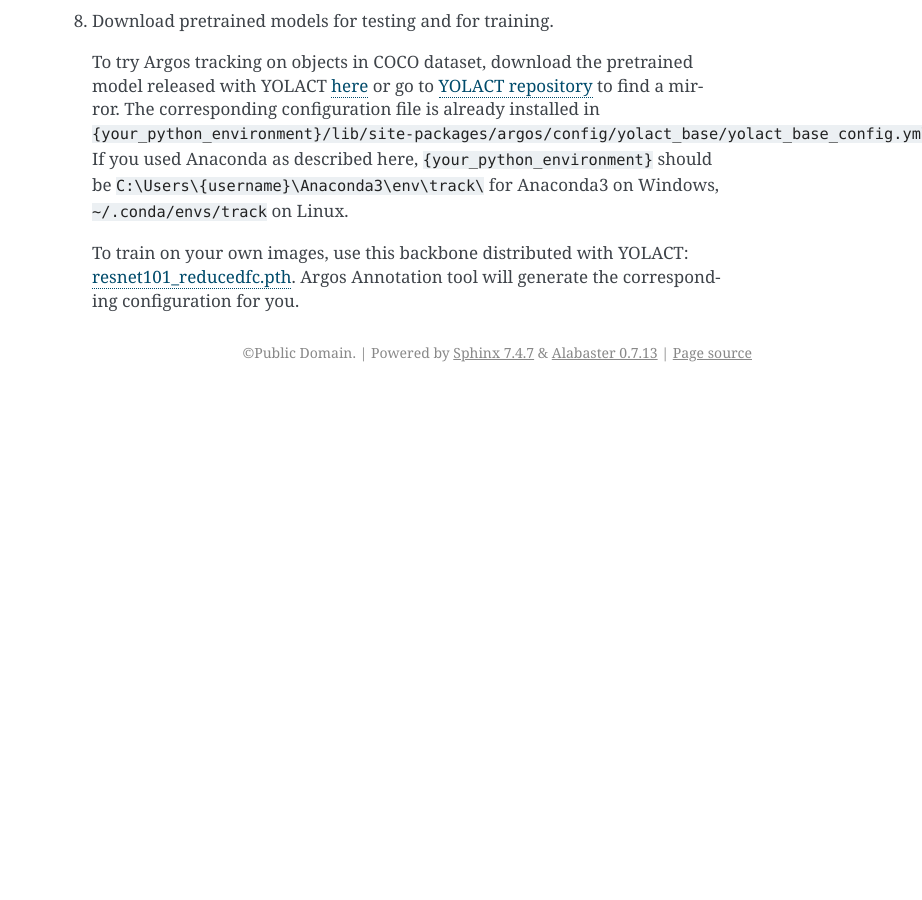
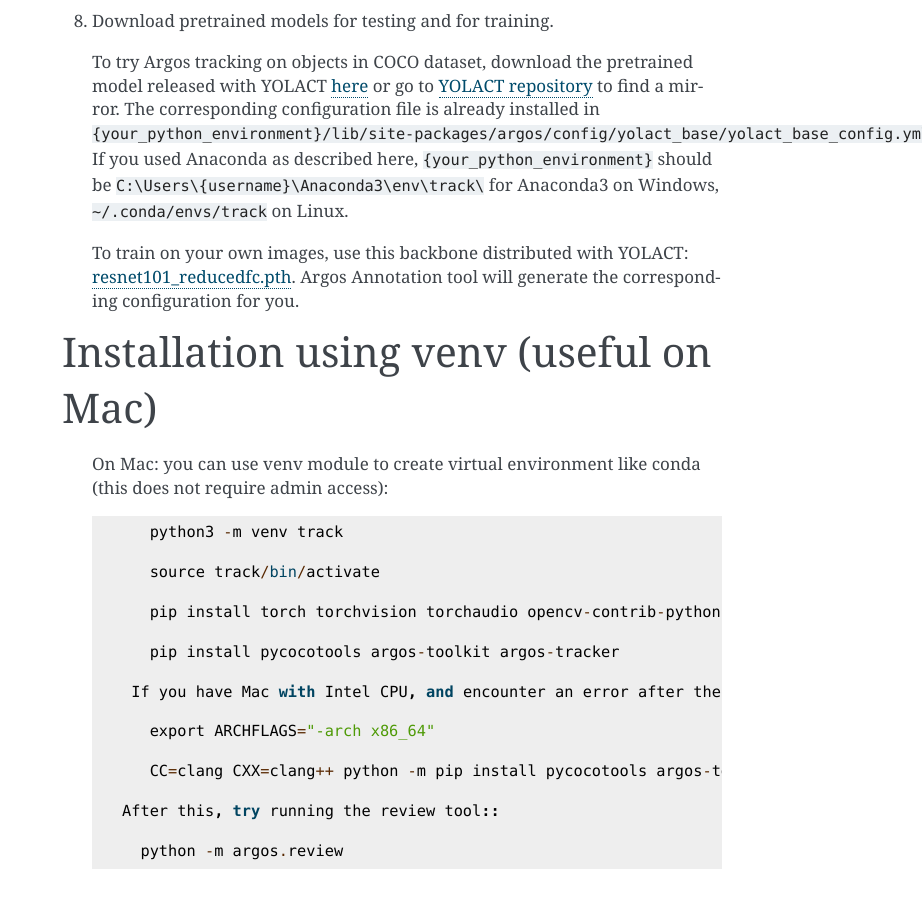
Before and after one commit to subhacom/argos, a Sphinx documentation site: the page built from doc/install.rst, in a window 1280 px wide and 900 px high, scrolled down 1326 px. Shown: the whole window, without its empty margins (358-1280 px from the left). Built offline with Sphinx 7.4.7, drawn with Linux system fonts in a browser that asks for light colours; before the commit the page ends 1718 px from its top, so only the background shows below that; some of the changed text lies outside the part shown.

Commit message:
Updated installation instructions for Mac OS.

```diff
--- a/doc/install.rst
+++ b/doc/install.rst
@@ -79,3 +79,27 @@
    `resnet101_reducedfc.pth <https://drive.google.com/file/d/1tvqFPd4bJtakOlmn-uIA492g2qurRChj/view?usp=sharing>`_. Argos
    Annotation tool will generate the corresponding configuration for
    you.
+
+
+Installation using venv (useful on Mac)
+=======================================
+
+ On Mac: you can use venv module to create virtual environment like conda (this does not require admin access)::
+
+     python3 -m venv track
+
+     source track/bin/activate
+
+     pip install torch torchvision torchaudio opencv-contrib-python Cython
+
+     pip install pycocotools argos-toolkit argos-tracker
+
+   If you have Mac with Intel CPU, and encounter an error after the command above, (like #error: architecture not supported, error: command 'clang' failed with exit status 1) try the following::
+
+     export ARCHFLAGS="-arch x86_64"
+
+     CC=clang CXX=clang++ python -m pip install pycocotools argos-toolkit argos-tracker
+
+  After this, try running the review tool::
+
+    python -m argos.review
```
